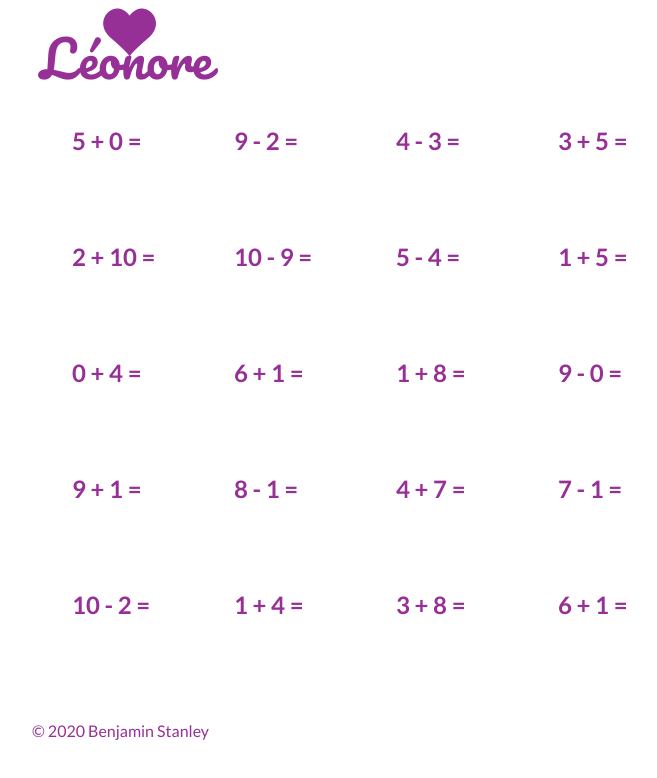
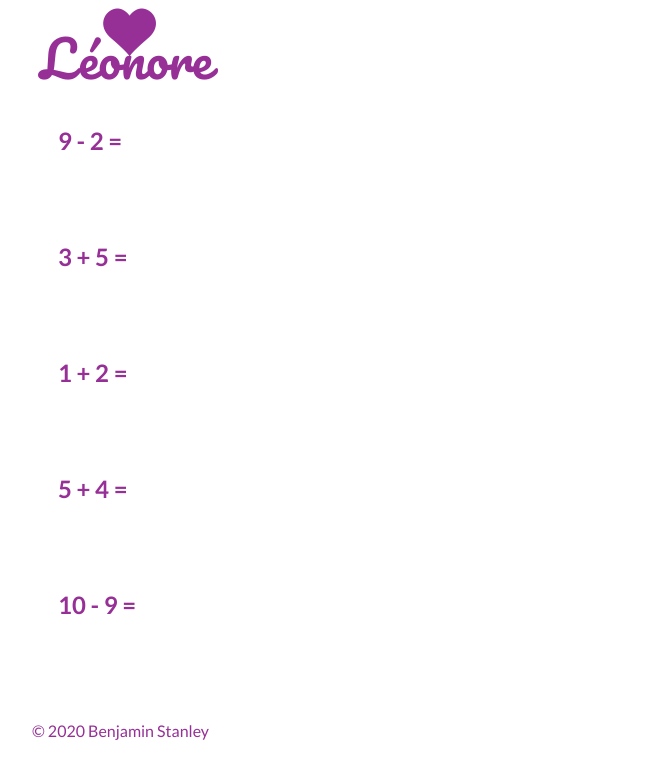
Before and after one commit to benjamistan/leonore, a React (Create React App) app: page / in a window 1280 px wide. Shown: the top 778 px of the page, without its empty margins (258-915 px from the left). Built offline with nearby package versions, Linux system fonts and the light colour scheme.

Commit message:
refactor: improves sum-generating logic

```diff
--- a/src/components/Footer.js
+++ b/src/components/Footer.js
@@ -1,9 +1,11 @@
 import React from 'react';
 
-function Footer () {
-return (
-    <div style={{ paddingTop: "70px" }}>&#169; {new Date().getFullYear()} Benjamin Stanley</div>
-    );
-};
+function Footer() {
+	return (
+		<div classname='no-print' style={{ paddingTop: '70px' }}>
+			&#169; {new Date().getFullYear()} Benjamin Stanley
+		</div>
+	);
+}
 
 export default Footer;
--- a/src/components/Grid.js
+++ b/src/components/Grid.js
@@ -1,6 +1,13 @@
 import React, { Component } from 'react';
 
 class Grid extends Component {
+	generateSum() {
+		if (Math.random() < 0.5) {
+			return this.getAddingSum();
+		}
+		return this.getSubtractingSum();
+	}
+
 	getRandomNumber() {
 		const res = Math.floor(Math.random() * (10 - 0 + 1) + 0);
 		return res;
@@ -14,11 +21,19 @@ class Grid extends Component {
 		const a = this.getRandomNumber();
 		const b = this.getRandomNumber();
 
-        if(a >= b) {
+		if (a >= b) {
 			return `${a} - ${b}  =`;
 		} else {
 			return `${b} - ${a}  = `;
 		}
+	}
+
+	getRandomSign() {
+		let rnd = Math.random();
+		if (rnd < 0.5) {
+			return '-';
+		}
+		return '+';
 	}
 
 	getRandomSum() {
@@ -32,15 +47,19 @@ class Grid extends Component {
 
 	render() {
 		return (
-            <div className='ui grid' style={{fontWeight: "bold", fontSize: "1.5em"}}>
-                <div className='row' style={{padding: "40px"}}>
-                    <div class="four wide column">{this.getRandomSum()}</div>
-                    <div class="four wide column">{this.getRandomSum()}</div>
-                    <div class="four wide column">{this.getRandomSum()}</div>
-                    <div class="four wide column">{this.getRandomSum()}</div>
+			<div
+				className='ui grid'
+				style={{ fontWeight: 'bold', fontSize: '1.5em' }}
+			>
+				<div className='row' style={{ padding: '40px' }}>
+					<div>{this.generateSum()}</div>
+					{/* <div class='four wide column'>{this.getRandomSum()}</div>
+					<div class='four wide column'>{this.getRandomSum()}</div>
+					<div class='four wide column'>{this.getRandomSum()}</div>
+					<div class='four wide column'>{this.getRandomSum()}</div> */}
 				</div>
 			</div>
-        )
+		);
 	}
 }
 
```
Lines whose indentation alone changed are shown as unchanged.
